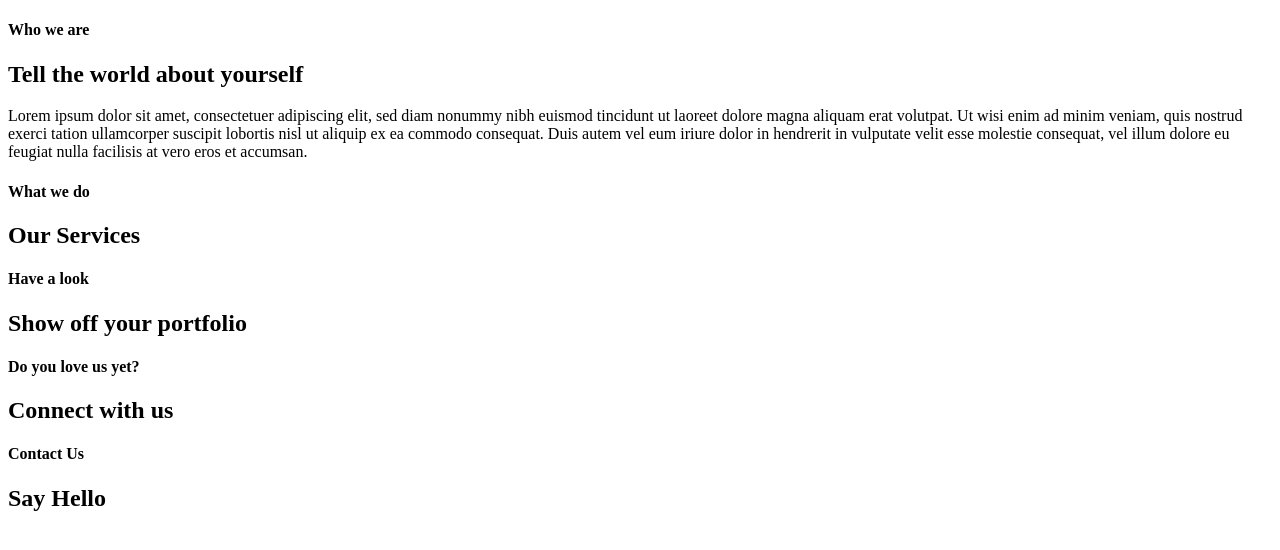
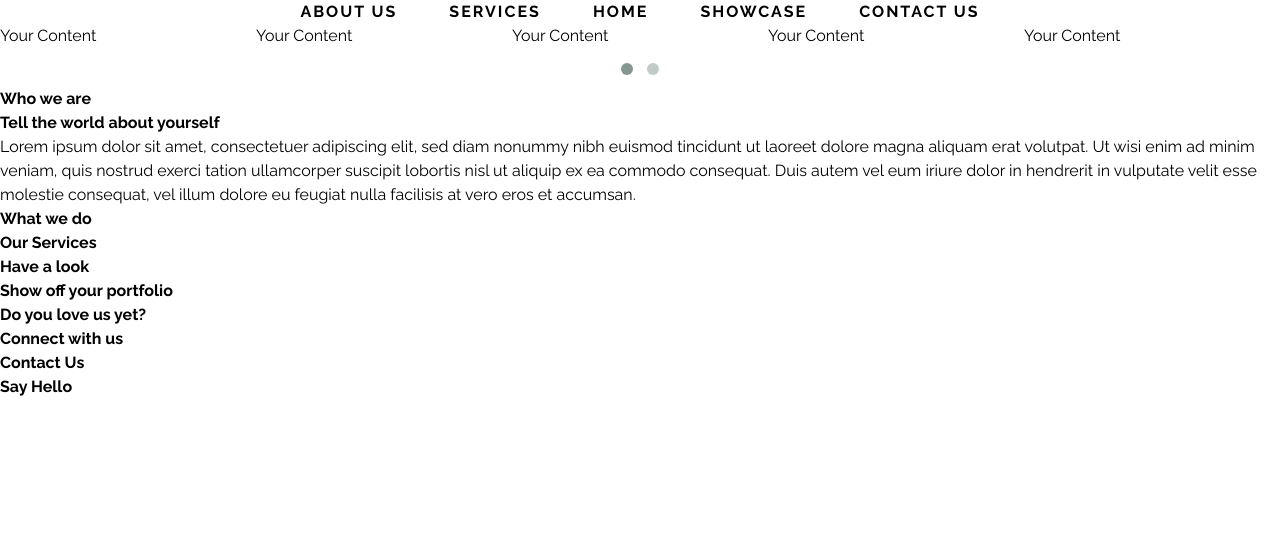
Before and after one commit to GuNsmoke12/adelaide_concept_tiling, a plain HTML site: page index.html in a window 1280 px wide. Drawn offline with nearby package versions, Linux system fonts and the light colour scheme.

Commit message:
Added in Owl carousel files. Started creating header.

```diff
--- /dev/null
+++ b/css/owl.carousel.css
@@ -0,0 +1,70 @@
+/*
+ * 	Core Owl Carousel CSS File
+ *	v1.3.3
+ */
+
+/* clearfix */
+.owl-carousel .owl-wrapper:after {
+	content: ".";
+	display: block;
+	clear: both;
+	visibility: hidden;
+	line-height: 0;
+	height: 0;
+}
+/* display none until init */
+.owl-carousel{
+	display: none;
+	position: relative;
+	width: 100%;
+	-ms-touch-action: pan-y;
+}
+.owl-carousel .owl-wrapper{
+	display: none;
+	position: relative;
+	-webkit-transform: translate3d(0px, 0px, 0px);
+}
+.owl-carousel .owl-wrapper-outer{
+	overflow: hidden;
+	position: relative;
+	width: 100%;
+}
+.owl-carousel .owl-wrapper-outer.autoHeight{
+	-webkit-transition: height 500ms ease-in-out;
+	-moz-transition: height 500ms ease-in-out;
+	-ms-transition: height 500ms ease-in-out;
+	-o-transition: height 500ms ease-in-out;
+	transition: height 500ms ease-in-out;
+}
+
+.owl-carousel .owl-item{
+	float: left;
+}
+.owl-controls .owl-page,
+.owl-controls .owl-buttons div{
+	cursor: pointer;
+}
+.owl-controls {
+	-webkit-user-select: none;
+	-khtml-user-select: none;
+	-moz-user-select: none;
+	-ms-user-select: none;
+	user-select: none;
+	-webkit-tap-highlight-color: rgba(0, 0, 0, 0);
+}
+
+/* mouse grab icon */
+.grabbing {
+    cursor:url(grabbing.png) 8 8, move;
+}
+
+/* fix */
+.owl-carousel  .owl-wrapper,
+.owl-carousel  .owl-item{
+	-webkit-backface-visibility: hidden;
+	-moz-backface-visibility:    hidden;
+	-ms-backface-visibility:     hidden;
+  -webkit-transform: translate3d(0,0,0);
+  -moz-transform: translate3d(0,0,0);
+  -ms-transform: translate3d(0,0,0);
+}
--- /dev/null
+++ b/css/owl.theme.css
@@ -0,0 +1,79 @@
+/*
+* 	Owl Carousel Owl Demo Theme
+*	v1.3.3
+*/
+
+.owl-theme .owl-controls{
+	margin-top: 10px;
+	text-align: center;
+}
+
+/* Styling Next and Prev buttons */
+
+.owl-theme .owl-controls .owl-buttons div{
+	color: #FFF;
+	display: inline-block;
+	zoom: 1;
+	*display: inline;/*IE7 life-saver */
+	margin: 5px;
+	padding: 3px 10px;
+	font-size: 12px;
+	-webkit-border-radius: 30px;
+	-moz-border-radius: 30px;
+	border-radius: 30px;
+	background: #869791;
+	filter: Alpha(Opacity=50);/*IE7 fix*/
+	opacity: 0.5;
+}
+/* Clickable class fix problem with hover on touch devices */
+/* Use it for non-touch hover action */
+.owl-theme .owl-controls.clickable .owl-buttons div:hover{
+	filter: Alpha(Opacity=100);/*IE7 fix*/
+	opacity: 1;
+	text-decoration: none;
+}
+
+/* Styling Pagination*/
+
+.owl-theme .owl-controls .owl-page{
+	display: inline-block;
+	zoom: 1;
+	*display: inline;/*IE7 life-saver */
+}
+.owl-theme .owl-controls .owl-page span{
+	display: block;
+	width: 12px;
+	height: 12px;
+	margin: 5px 7px;
+	filter: Alpha(Opacity=50);/*IE7 fix*/
+	opacity: 0.5;
+	-webkit-border-radius: 20px;
+	-moz-border-radius: 20px;
+	border-radius: 20px;
+	background: #869791;
+}
+
+.owl-theme .owl-controls .owl-page.active span,
+.owl-theme .owl-controls.clickable .owl-page:hover span{
+	filter: Alpha(Opacity=100);/*IE7 fix*/
+	opacity: 1;
+}
+
+/* If PaginationNumbers is true */
+
+.owl-theme .owl-controls .owl-page span.owl-numbers{
+	height: auto;
+	width: auto;
+	color: #FFF;
+	padding: 2px 10px;
+	font-size: 12px;
+	-webkit-border-radius: 30px;
+	-moz-border-radius: 30px;
+	border-radius: 30px;
+}
+
+/* preloading images */
+.owl-item.loading{
+	min-height: 150px;
+	background: url(AjaxLoader.gif) no-repeat center center
+}
--- a/index.html
+++ b/index.html
@@ -9,15 +9,52 @@
     <link href='https://fonts.googleapis.com/css?family=Crete+Round:400,400italic' rel='stylesheet' type='text/css'>
     <link href='https://fonts.googleapis.com/css?family=Raleway:400,300,200,500,600,700,800,900' rel='stylesheet' type='text/css'>
 
-    <style type="text/css" href="css/unsemantic-grid-responsive-tablet-no-ie7.css"></style>
+    <!--Additonal stylesheets-->
+    <link rel="stylesheet" href="css/owl.carousel.css">
+    <link rel="stylesheet" href="css/owl.theme.css">
+
+    <!--Custom stylesheets-->
+    <link rel="stylesheet" type="text/css" href="css/main.css">
+
+    <!--Additional scripts-->
     <script src="//code.jquery.com/jquery-1.12.0.min.js"></script>
+    <script src="js/owl.carousel.min.js"></script>
+
+    <!--Custom scripts-->
+    <script type="text/javascript" src="js/jscript.js"></script>
+
 </head>
 <body>
-    <div class="header">
-
+    <div class="header_wrapper">
+        <ul class="header">
+            <li>
+                <a href="#" alt="About Us">About Us</a>
+            </li>
+            <li>
+                <a href="#" alt="Services">Services</a>
+            </li>
+            <li>
+                <a href="#" alt="Home" class="header_logo">Home</a>
+            </li>
+            <li>
+                <a href="#" alt="Showcase">Showcase</a>
+            </li>
+            <li>
+                <a href="#" alt="Contact Us">Contact Us</a>
+            </li>
+        </ul>
     </div>
     <div class="main">
         <div class="section headliner">
+            <div id="owl-example" class="owl-carousel">
+                <div> Your Content </div>
+                <div> Your Content </div>
+                <div> Your Content </div>
+                <div> Your Content </div>
+                <div> Your Content </div>
+                <div> Your Content </div>
+                <div> Your Content </div>
+            </div>
         </div>
         <div class="section blerb">
             <h4>Who we are</h4>
--- a/js/jscript.js
+++ b/js/jscript.js
@@ -0,0 +1,5 @@
+$(document).ready(function() {
+
+  $("#owl-example").owlCarousel();
+
+});
--- a/sass/core/main.scss
+++ b/sass/core/main.scss
@@ -1,2 +1,46 @@
+//Addditonal plugins
 @import '../plugins/sanitize.scss';
 @import '../plugins/unsemantic-grid-responsive-tablet-no-ie7.scss';
+
+
+
+//Main css
+
+$globalFontFamily: Raleway, sans-serif;
+
+$headerLinkColor: black;
+$headerLinkColorHover: red;
+
+
+//Global styling
+
+* {
+    font-family: $globalFontFamily;
+}
+
+body {
+    font-size: 16px;
+}
+
+//Header
+
+.header {
+    text-align: center;
+}
+
+.header li {
+    display: inline-block;
+}
+
+.header a {
+    font-weight: 700;
+    letter-spacing: 2px;
+    text-transform: uppercase;
+    padding: 0 1.5em;
+    color: $headerLinkColor;
+    transition: color 0.3s;
+}
+
+.header a:hover {
+    color: $headerLinkColorHover;
+}
```
Also changed, not shown: css/main.css, css/owl.transitions.css (added), images/AjaxLoader.gif (added), images/grabbing.png (added), js/owl.carousel.min.js (added), 1 other file.
